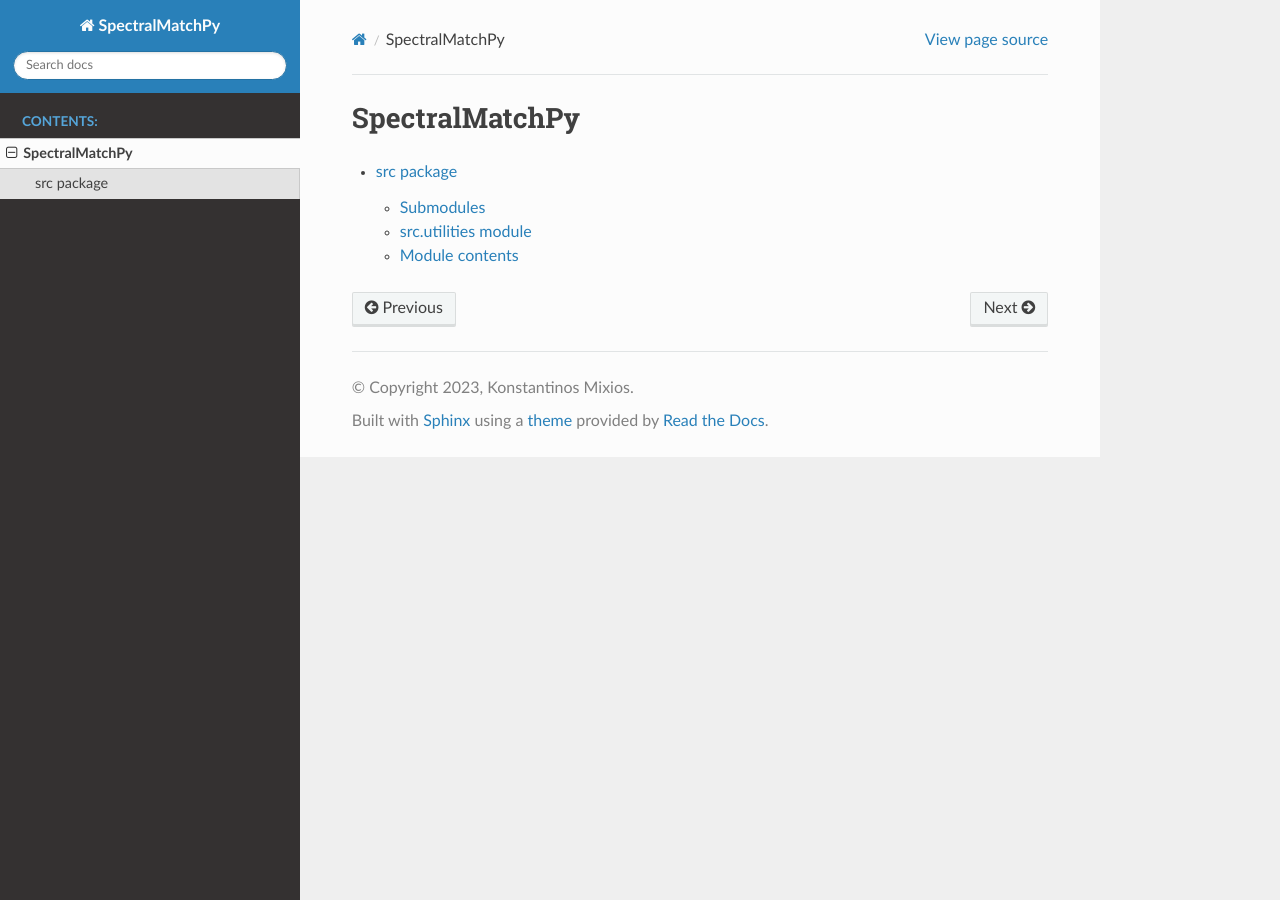
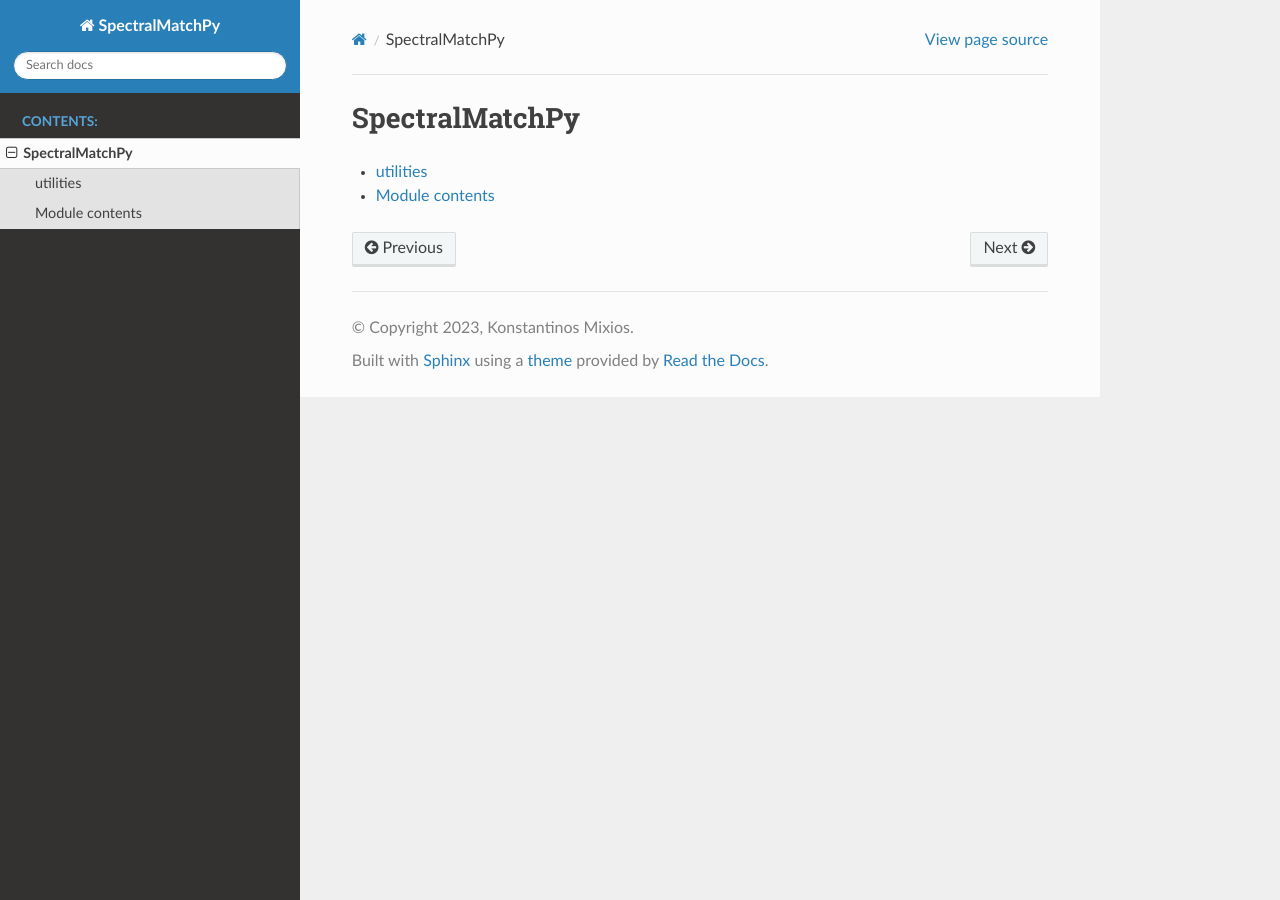
Before and after one commit to iammix/SpectralMatchPy, a Sphinx documentation site: the page built from docs/modules.rst, in a window 1280 px wide. Built offline with Sphinx 7.4.7 and the Read the Docs theme 2.0.0, drawn with Linux system fonts in a browser that asks for light colours.

Commit message:
Update docstrings, reformat the documentation page

```diff
--- a/docs/index.rst
+++ b/docs/index.rst
@@ -7,7 +7,7 @@ SpectralMatchPy documentation!
 ===========================================
 
 .. toctree::
-   :maxdepth: 2
+   :maxdepth: 6
    :caption: Contents:
 
    modules
--- a/docs/modules.rst
+++ b/docs/modules.rst
@@ -2,6 +2,6 @@ SpectralMatchPy
 ===============
 
 .. toctree::
-   :maxdepth: 4
+   :maxdepth: 6
 
    src
--- a/docs/src.rst
+++ b/docs/src.rst
@@ -1,10 +1,4 @@
-src package
-===========
-
-Submodules
-----------
-
-src.utilities module
+utilities
 --------------------
 
 .. automodule:: src.utilities
```
